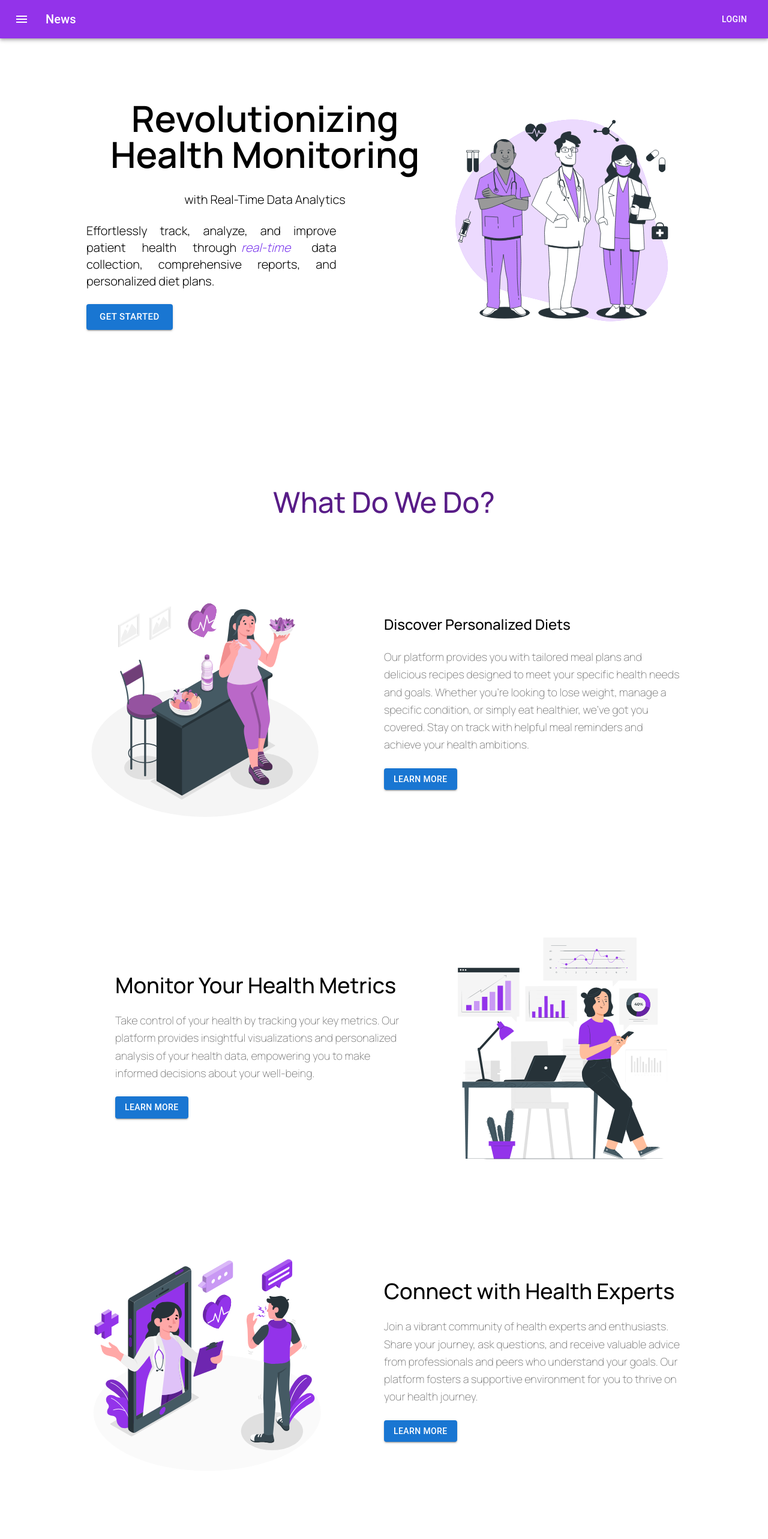
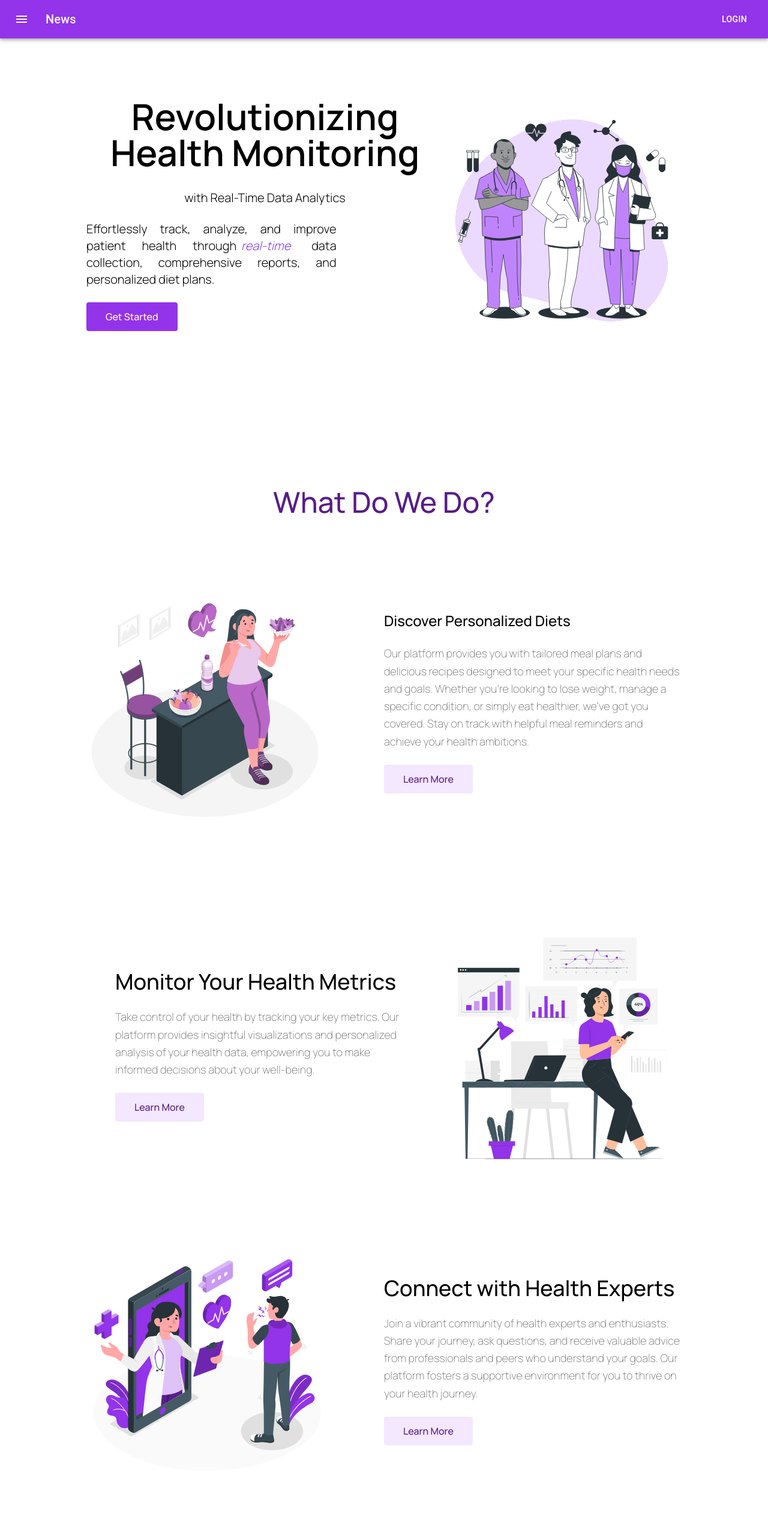
Before and after one commit to psidh/health, a Next.js app: page / in a window 1280 px wide. Shown: the top 2566 px of the page at 60% size. Built offline with nearby package versions, Linux system fonts and the light colour scheme; no server answers.

Commit message:
consistent colors
Signed-off-by: P SIDHARTH <philkhanasidharth14@gmail.com>

```diff
--- a/src/app/page.tsx
+++ b/src/app/page.tsx
@@ -1,7 +1,7 @@
 "use client"
 import Community from "@/components/Community"
 import Review from "@/components/Review"
-import Button from "@mui/material/Button/Button"
+import DarkButton from "@/components/DarkButton"
 
 export default function Home() {
   return (
@@ -20,9 +20,7 @@ export default function Home() {
             <span className="mx-2 italic text-violet-600">real-time</span> data
             collection, comprehensive reports, and personalized diet plans.
           </p>
-          <Button variant="contained" size="large" className="bg-purple-600 shadow-none hover:shadow-none py-3 px-6">
-            Get Started
-          </Button>
+          <DarkButton>Get Started</DarkButton>
         </div>
         <img src="/doctor.svg" alt="" className="w-[40%]  mb-12 md:mb-0" />
       </div>
--- a/src/components/Community.tsx
+++ b/src/components/Community.tsx
@@ -1,7 +1,11 @@
-import Button from "@mui/material/Button/Button";
+"use client"
+import theme from "@/utils/colorPallete"
+import { ThemeProvider } from "@mui/material"
+import LightButton from "./LightButton"
 
 export default function Community() {
   return (
+    <>
       <div className="px-8 md:px-36 py-16 flex flex-col items-center justify-start">
         <h2 className="text-purple-900 text-3xl md:text-5xl my-16 font-medium text-center">
           What Do We Do?
@@ -19,13 +23,12 @@ export default function Community() {
             <p className="mb-6 text-lg leading-relaxed font-extralight text-neutral-500">
               Our platform provides you with tailored meal plans and delicious
               recipes designed to meet your specific health needs and goals.
-            Whether you're looking to lose weight, manage a specific condition,
-            or simply eat healthier, we've got you covered. Stay on track with
-            helpful meal reminders and achieve your health ambitions.
+              Whether you're looking to lose weight, manage a specific
+              condition, or simply eat healthier, we've got you covered. Stay on
+              track with helpful meal reminders and achieve your health
+              ambitions.
             </p>
-          <Button variant="contained" className="bg-purple-100 text-purple-900 py-3 px-8 font-medium hover:bg-purple-200 hover:shadow-none shadow-none">
-            Learn More
-          </Button>
+            <LightButton>Learn More</LightButton>
           </div>
         </div>
         <div className="flex flex-col md:flex-row-reverse justify-between mb-20 w-full items-center md:space-x-12">
@@ -44,13 +47,15 @@ export default function Community() {
               analysis of your health data, empowering you to make informed
               decisions about your well-being.
             </p>
-          <Button variant="contained" className="bg-purple-100 text-purple-900 py-3 px-8 font-medium hover:bg-purple-200 hover:shadow-none shadow-none">
-            Learn More
-          </Button>
+            <LightButton>Learn More</LightButton>
           </div>
         </div>
         <div className="flex flex-col md:flex-row justify-between mb-20 w-full items-center md:space-x-12">
-        <img src="/expert.svg" alt="Connect with Experts" className="w-[40%]" />
+          <img
+            src="/expert.svg"
+            alt="Connect with Experts"
+            className="w-[40%]"
+          />
           <div className="w-full md:w-[50%]">
             <h3 className="mb-6 text-4xl font-medium">
               Connect with Health Experts
@@ -62,11 +67,10 @@ export default function Community() {
               fosters a supportive environment for you to thrive on your health
               journey.
             </p>
-          <Button variant="contained" className="bg-purple-100 text-purple-900 py-3 px-8 font-medium hover:bg-purple-200 hover:shadow-none shadow-none">
-            Learn More
-          </Button>
+            <LightButton>Learn More</LightButton>
           </div>
         </div>
       </div>
+    </>
   )
 }
--- /dev/null
+++ b/src/components/DarkButton.tsx
@@ -0,0 +1,13 @@
+import React from "react"
+
+export default function LightButton({
+  children,
+}: {
+  children: React.ReactNode
+}) {
+  return (
+    <button className="rounded inline-flex text-white bg-purple-600  py-3 px-8 font-medium hover:shadow-none shadow-none">
+      {children}
+    </button>
+  )
+}
--- /dev/null
+++ b/src/components/LightButton.tsx
@@ -0,0 +1,9 @@
+import React from "react"
+
+export default function LightButton({ children }: { children: React.ReactNode }) {
+  return (
+    <button className="rounded inline-flex bg-purple-100 text-purple-900 py-3 px-8 font-medium hover:shadow-none shadow-none">
+      {children}
+    </button>
+  )
+}
--- a/src/components/Navbar.tsx
+++ b/src/components/Navbar.tsx
@@ -9,7 +9,7 @@ import Typography from "@mui/material/Typography"
 import Button from "@mui/material/Button"
 import IconButton from "@mui/material/IconButton"
 import MenuIcon from "@mui/icons-material/Menu"
-import { theme } from "@/utils/colorPallete"
+import theme from "@/utils/colorPallete"
 
 export default function ButtonAppBar() {
   return (
--- a/src/components/Progress.tsx
+++ b/src/components/Progress.tsx
@@ -1,13 +1,13 @@
 "use client"
 import { LinearProgress } from "@mui/material"
-import { theme } from "@/utils/colorPallete"
+import theme from "@/utils/colorPallete"
 import { ThemeProvider } from "@mui/material"
 
 export default function Progress() {
   return (
     <div>
       <ThemeProvider theme={theme}>
-        <LinearProgress variant="determinate" value={60} />
+        <LinearProgress variant="determinate" value={60} className="mb-6" />
       </ThemeProvider>
     </div>
   )
--- a/src/components/Review.tsx
+++ b/src/components/Review.tsx
@@ -1,6 +1,8 @@
 "use client"
 import Button from "@mui/material/Button/Button"
 import Progress from "./Progress"
+import DarkButton from "./DarkButton"
+import LightButton from "./LightButton"
 
 export default function Review() {
   return (
@@ -23,12 +25,7 @@ export default function Review() {
           </p>
           <h3 className="mb-12 text-2xl font-medium">John Doe</h3>
           <Progress />
-          <Button
-            variant="contained"
-            className="bg-purple-100 mt-12 text-purple-900 py-3 px-8 font-medium hover:bg-purple-200 hover:shadow-none shadow-none"
-          >
-            View All
-          </Button>
+          <DarkButton>Read More</DarkButton>
         </div>
       </div>
       <div className="p-8 flex bg-purple-600 text-white flex-col md:flex-row rounded-3xl justify-between items-start space-y-12 md:space-y-0">
@@ -42,12 +39,7 @@ export default function Review() {
             quisquam ea eos repellat sit!
           </p>
         </div>
-        <Button
-          variant="contained"
-          className="bg-purple-100 text-purple-900 py-3 px-8 font-medium hover:bg-purple-200 hover:shadow-none shadow-none"
-        >
-          Receive Your Quote
-        </Button>
+        <LightButton>Receive Your Quote</LightButton>
       </div>
     </div>
   )
--- a/src/utils/colorPallete.js
+++ b/src/utils/colorPallete.js
@@ -1,10 +1,12 @@
-import { createTheme } from "@mui/material"
+import { createTheme } from "@mui/material/styles"
 
-export const theme = createTheme({
+const theme = createTheme({
   palette: {
     primary: {
-      light: "#9333ea",
       main: "#9333ea",
+      light: "#f3e8ff",
     },
   },
 })
+
+export default theme
```
Lines whose indentation alone changed are shown as unchanged.
